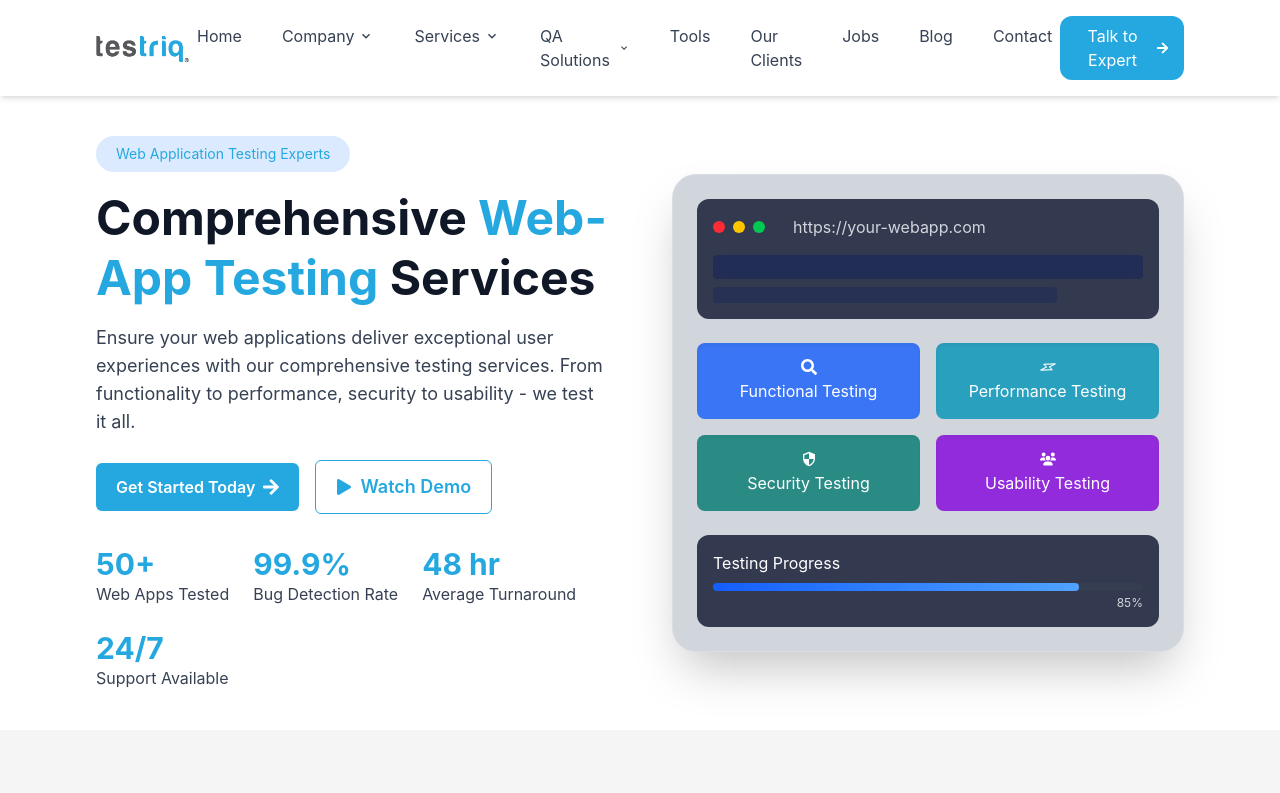
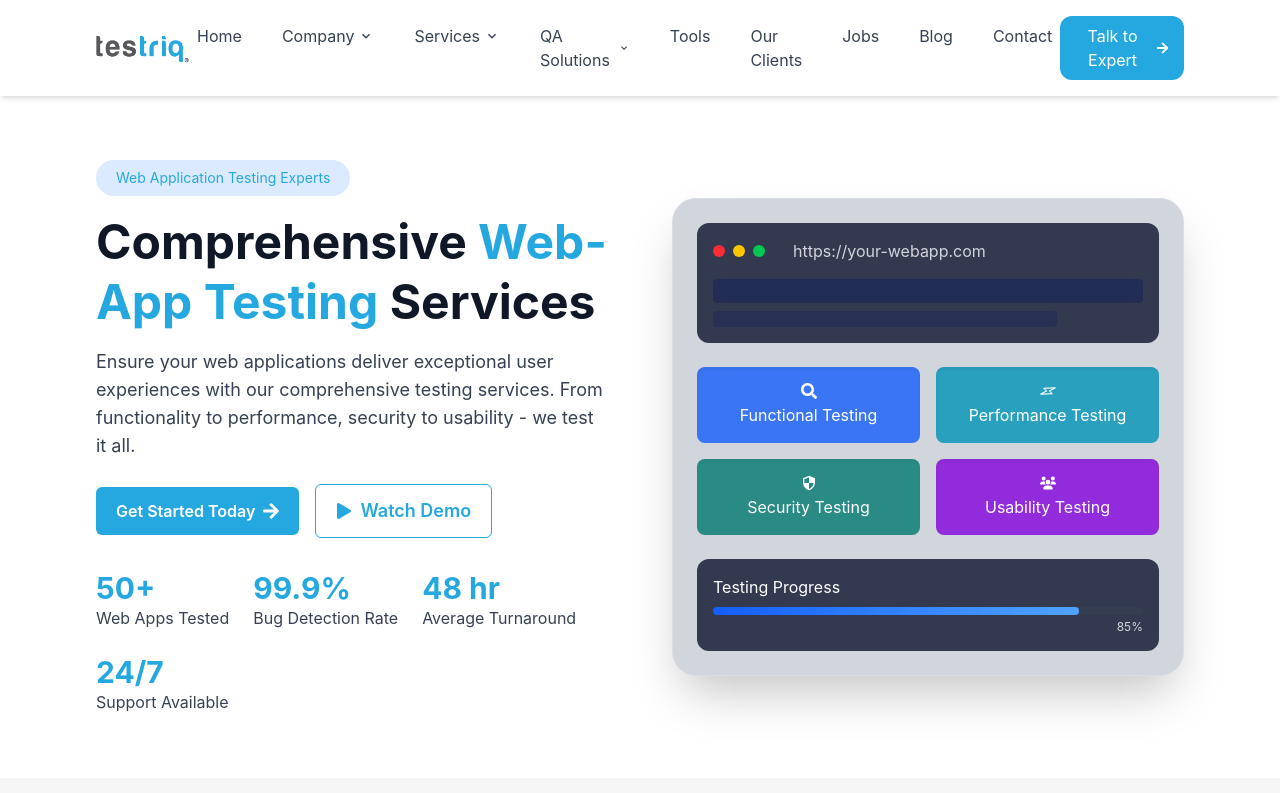
Before and after one commit to prakash47/testrq-3.0, a Next.js app: page /web-app-testing in a window 1280 px wide. Shown: the top 793 px of the page. Built offline with nearby package versions, Linux system fonts and the light colour scheme.

Commit message:
padding changes

```diff
--- a/src/components/sections/WebappTestingHeroSection.tsx
+++ b/src/components/sections/WebappTestingHeroSection.tsx
@@ -9,7 +9,7 @@ import { BsLightningCharge } from "react-icons/bs";
 
 const WebappTestingHeroSection: React.FC = () => {
   return (
-    <section className="bg-white text-black py-10 px-8 md:px-12 lg:px-24">
+    <section className="bg-white text-black py-16 px-8 md:px-12 lg:px-24">
       <div className="max-w-7xl mx-auto grid grid-cols-1 xl:grid-cols-2 gap-16 items-center">
         {/* Left Content */}
         <div className="flex flex-col items-center xl:items-start text-center xl:text-left mx-auto xl:mx-0">
```
